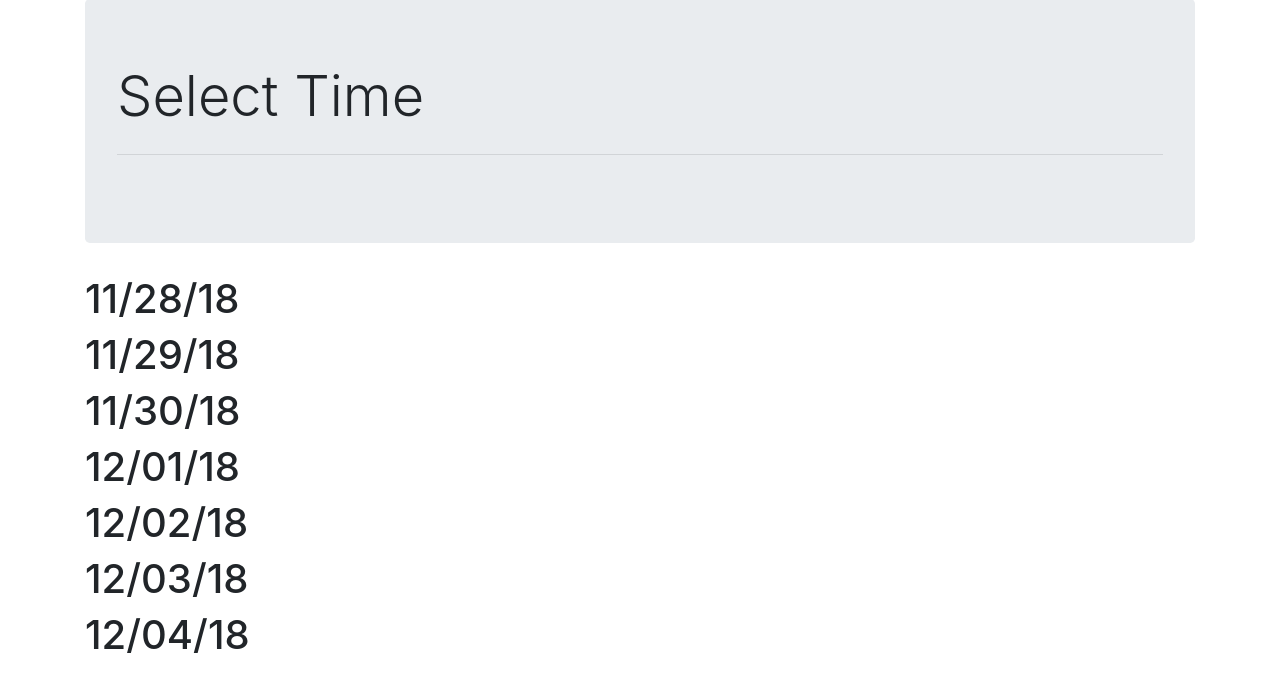
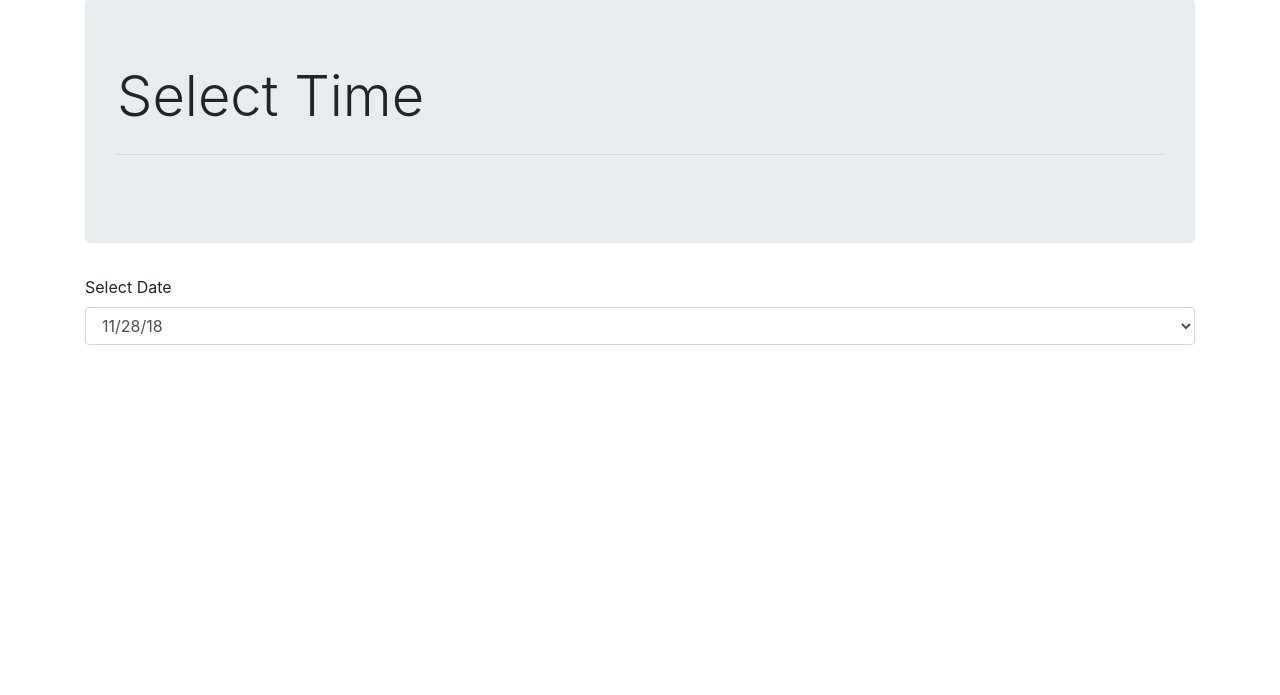
Before and after one commit to mdrinne/p3, a Flask app: a page that uses p3/templates/select_time.html in a window 1280 px wide. Shown: the part 105-800 px from the top of the page. Run offline with Flask 2, Linux system fonts and the light colour scheme; some libraries are stand-ins or nearby versions.

Commit message:
got rid or am column in SHOWTIME table

```diff
--- a/p3/p3.py
+++ b/p3/p3.py
@@ -273,6 +273,10 @@ def select_time(title,theater):
         dates.append((date + datetime.timedelta(days=x)).strftime('%m/%d/%y'))
     return render_template('select_time.html', title=title, theater=theater, dates=dates)
 
+@app.route('/movie/<title>/buy_ticket/time_selected/<theater>', methods=['GET','POST'])
+def time_selected(title,theater):
+    return 'time_selected'
+
 @app.route('/movie/<title>/review/give_review', methods=['GET','POST'])
 def give_review(title):
     error = None
--- a/p3/schema.sql
+++ b/p3/schema.sql
@@ -92,7 +92,6 @@ create table SHOWTIME (
   showtime time not null,
   mtitle varchar[100] not null,
   tID int not null,
-  am BIT not null,
   constraint SHOWTITLE foreign key(mtitle) references MOVIE(title) on delete cascade on update cascade,
   constraint SHOWTHEATRE foreign key(tID) references THEATER(theater_id) on delete cascade on update cascade
 );
--- a/p3/templates/select_time.html
+++ b/p3/templates/select_time.html
@@ -5,8 +5,15 @@
     <h1 class="display-4">Select Time</h1>
     <hr class="my-4">
   </div>
-  {% for date in dates %}
-  <h1>{{ date }}</h1>
-  {% endfor %}
+  <form action="{{ url_for('time_selected', title=title, theater=theater) }}" method=post>
+    <div class="form-group">
+      <label for="date">Select Date</label>
+      <select class="form-control" id="date">
+        {% for date in dates %}
+        <option>{{ date }}</option>
+        {% endfor %}
+      </select>
+    </div>
+  </form>
 </div>
 {% endblock %}
```
Also changed, not shown: p3/p3.db.
